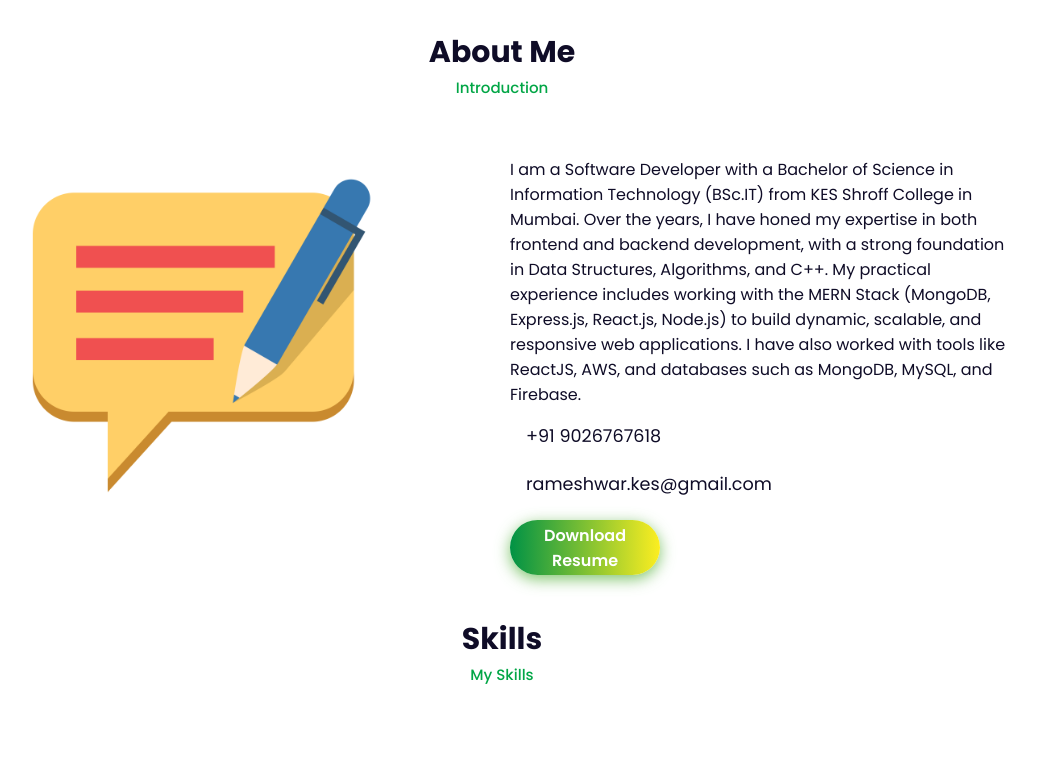
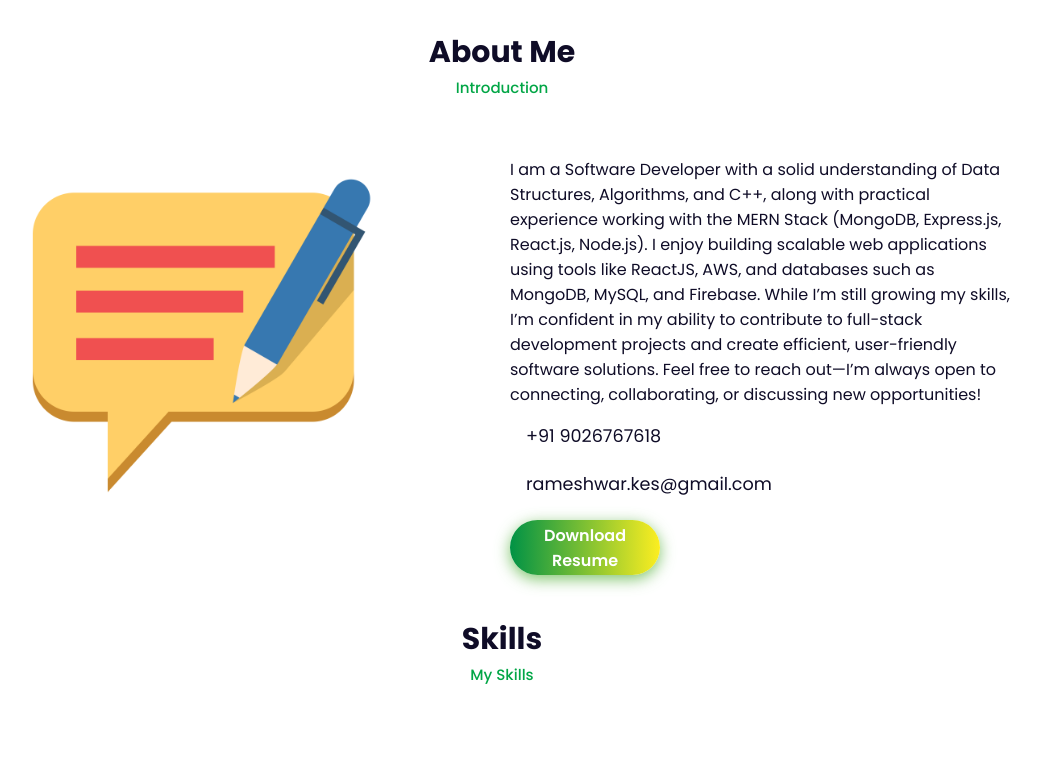
Before and after one commit to rameshwarTiwari1/My-Portfolio, a React (Create React App) app in the folder client/: page / in a window 1280 px wide. Shown: the part 780-1551 px from the top of the page, without its empty margins (138-1178 px from the left). Built offline with nearby package versions, Linux system fonts and the light colour scheme.

Commit message:
Update about.jsx

```diff
--- a/client/src/component/about.jsx
+++ b/client/src/component/about.jsx
@@ -37,7 +37,7 @@ const About =()=> {
           </div>
           <div className='about-text'>
             <br />
-            I am a Software Developer with a Bachelor of Science in Information Technology (BSc.IT) from KES Shroff College in Mumbai. Over the years, I have honed my expertise in both frontend and backend development, with a strong foundation in Data Structures, Algorithms, and C++. My practical experience includes working with the MERN Stack (MongoDB, Express.js, React.js, Node.js) to build dynamic, scalable, and responsive web applications. I have also worked with tools like ReactJS, AWS, and databases such as MongoDB, MySQL, and Firebase.
+           I am a Software Developer with a solid understanding of Data Structures, Algorithms, and C++, along with practical experience working with the MERN Stack (MongoDB, Express.js, React.js, Node.js). I enjoy building scalable web applications using tools like ReactJS, AWS, and databases such as MongoDB, MySQL, and Firebase. While I’m still growing my skills, I’m confident in my ability to contribute to full-stack development projects and create efficient, user-friendly software solutions. Feel free to reach out—I’m always open to connecting, collaborating, or discussing new opportunities!
             <br />
             <div className='information'>
               {/* <div className='info-box'>
```
